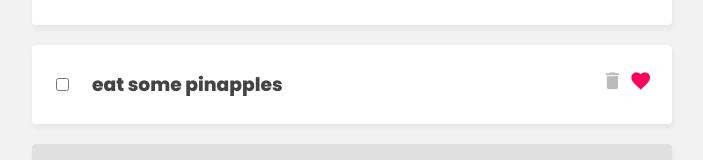
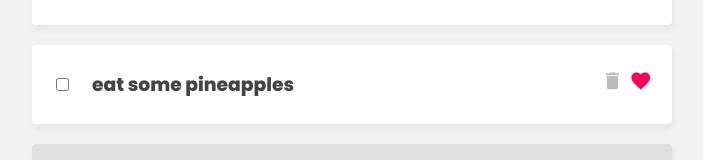
Before and after one commit to fed-v/vue-3-pinia-task-list, a Vue app: page / in a window 1280 px wide. Shown: the part 360-520 px from the top of the page, without its empty margins (288-991 px from the left). Built offline with nearby package versions, Linux system fonts and the light colour scheme; data requests are answered from the project's data file.

Commit message:
Update README and fixes
Updated the README file, corrected some typos and improved comments in the Pinia template for future reference.

```diff
--- a/data/db.json
+++ b/data/db.json
@@ -7,7 +7,7 @@
       "id": "914891ec-43e1-4061-ab70-6c973f7eecad"
     },
     {
-      "title": "eat some pinapples",
+      "title": "eat some pineapples",
       "isFav": true,
       "isDone": false,
       "id": "d95769f2-7d6e-45c4-a687-e1c0c2697998"
--- a/src/App.vue
+++ b/src/App.vue
@@ -63,11 +63,11 @@
   import { storeToRefs } from 'pinia';
 
 
-  // Referance the store and save it
+  // Reference the store and save it
   const taskStore = useTaskStore();
 
-  // Creates a referance to your state and getters of the store. NOT YOUR ACTIONS!
-  // That way, you don't have to do taskStore.favs in the template. Just call favs which is the referance to it!
+  // Creates a reference to your state and getters of the store. NOT YOUR ACTIONS!
+  // That way, you don't have to do taskStore.favs in the template. Just call favs which is the reference to it!
   const { tasks, loading, favs, totalCount, favCount } = storeToRefs(taskStore);
 
   // Call the getTasks() action to populate the tasks
```
Also changed, not shown: src/stores/StoreTemplate.js (+10 -5 lines), 1 other file (tests, documents, lock files or other folders).
